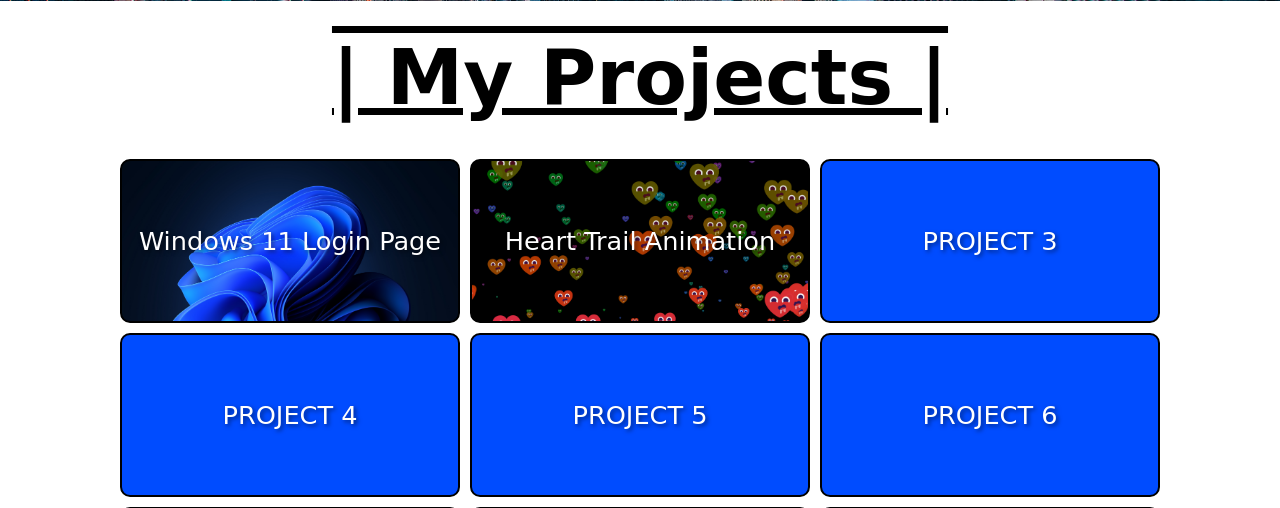
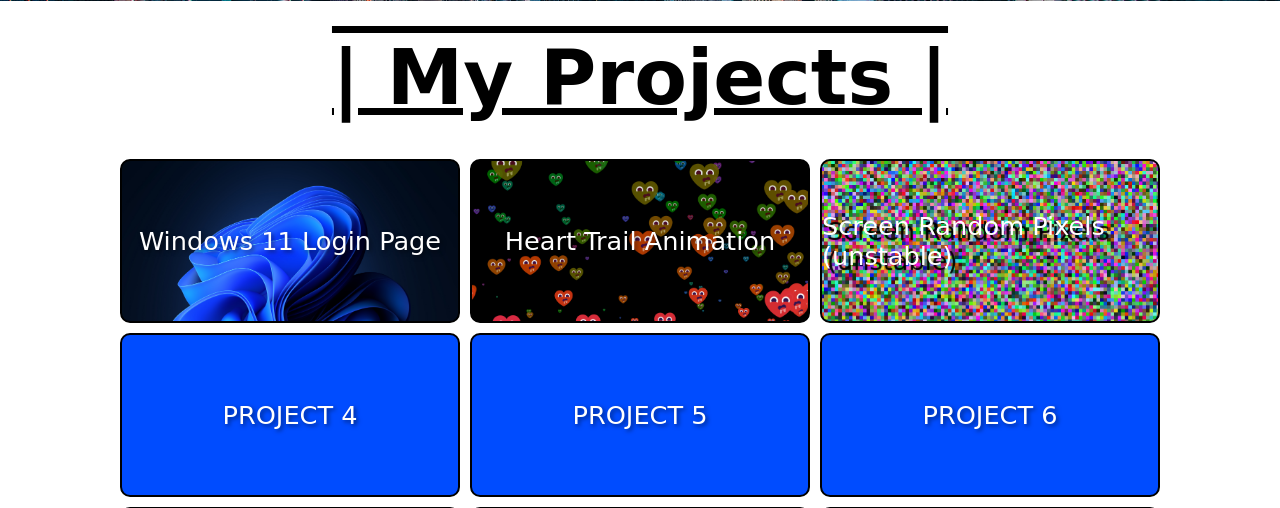
Before and after one commit to KrzysztofPhotos/krzysztofphotos.github.io, a PHP site: page / in a window 1280 px wide. Shown: the part 629-1137 px from the top of the page. Run offline with PHP 8.4, Linux system fonts and the light colour scheme; some web fonts are replaced.

Commit message:
poprawki

```diff
--- a/START/index.html
+++ b/START/index.html
@@ -67,7 +67,7 @@
         <div class="container-elements">
             <div class="element box1">Windows 11 Login Page</div>
             <div class="element box2">Heart Trail Animation</div>
-            <div class="element box3">PROJECT 3</div>
+            <div class="element box3">Screen  Random Pixels (unstable)</div>
             <div class="element box4">PROJECT 4</div>
             <div class="element box5">PROJECT 5</div>
             <div class="element">PROJECT 6</div>
--- a/START/res/styles/style.css
+++ b/START/res/styles/style.css
@@ -369,6 +369,13 @@ a {
     background-size: cover;
 }
 
+.element.box3 {
+    background-image: url("/START/res/box3/img.png");
+    background-repeat: no-repeat;
+    background-size: cover;
+    text-shadow: 5px 5px 1px rgba(0, 0, 0, 1);
+}
+
 @keyframes fade-left {
     0% {
       transform: translateX(-500px);
```
Also changed, not shown: START/res/box3/img.png (added).
